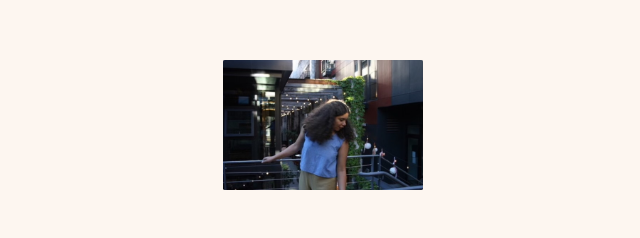
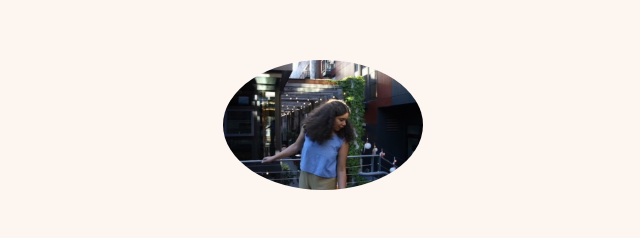
Before and after one commit to HanVale/hanvale.github.io, a plain HTML site: page index.html in a window 1280 px wide. Shown: the part 151-389 px from the top of the page, without its empty margins (317-957 px from the left). Drawn offline with nearby package versions, Linux system fonts and the light colour scheme.

Commit message:
Update index.html

```diff
--- a/index.html
+++ b/index.html
@@ -47,7 +47,7 @@
 </head>
 <body>
   <div class="container" style="text-align: center;">
-    <img src="hvblurry.jpg" alt="Hanover Vale" width="200" style="border-radius: 1%; margin-bottom: 20px;">
+    <img src="hvblurry.jpg" alt="Hanover Vale" width="200" style="border-radius: 7000%; margin-bottom: 20px;">
     <h1>Hanover Vale</h1>
     <p>I’m a food writer and researcher with Archipelago Seattle, exploring the stories and histories embedded in Filipino American food culture.</p>
     <p class="contact">
```
